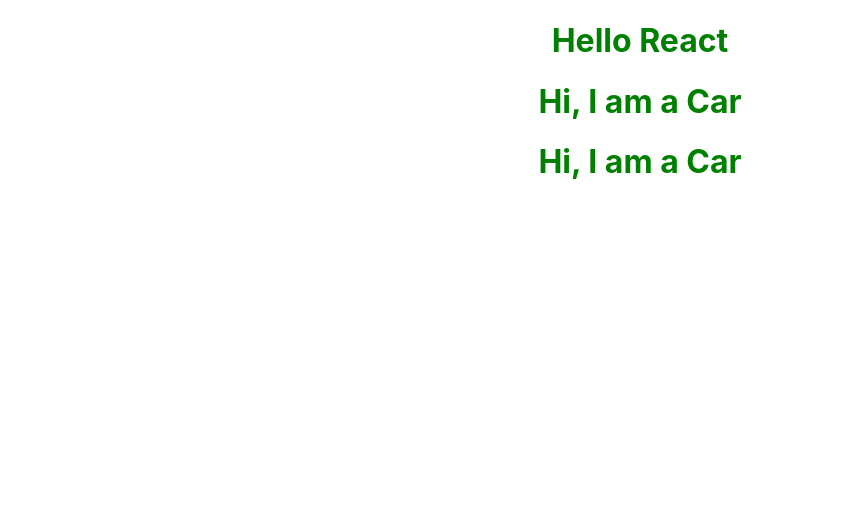
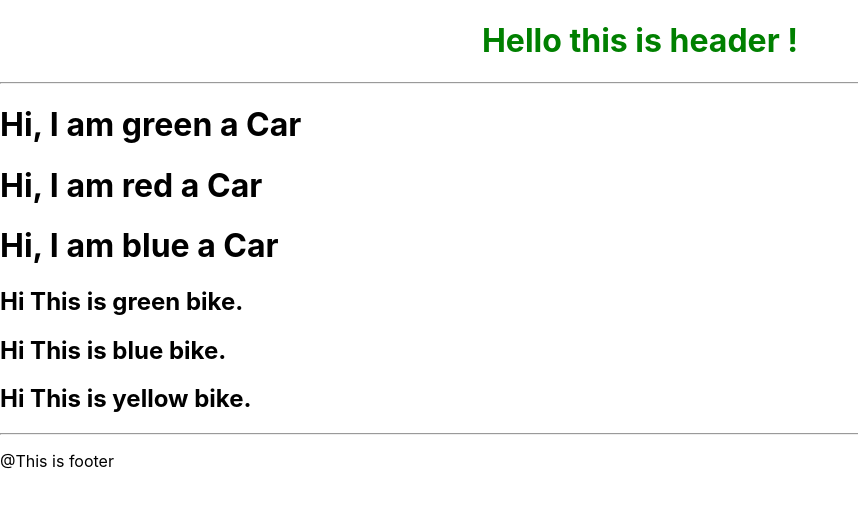
Before and after one commit to srinu0906/react-practise, a React (Create React App) app: page / in a window 1280 px wide. Shown: the top 506 px of the page, without its empty margins (0-858 px from the left). Built offline with nearby package versions, Linux system fonts and the light colour scheme.

Commit message:
React properties laerned

```diff
--- a/src/App.css
+++ b/src/App.css
@@ -1,4 +1,4 @@
-h1{
+header h1{
   color:green;
   text-align: center;
 }
--- a/src/App.js
+++ b/src/App.js
@@ -1,11 +1,15 @@
 import './App.css';
-import Car  from './components/car'
+import Header from './components/Header'
+import Footer from './components/Footer'
+// import  {Main}  from './components/Main';
+import { Main } from './components/Body';
+// import Car  from './components/car'
 function App() {
   return (
     <>
-    <h1>Hello React</h1>
-    <Car/>
-    <Car/>
+    <Header/>
+    <Main />
+    <Footer/>
     </>
   );
 }
--- /dev/null
+++ b/src/components/Bike.js
@@ -0,0 +1,7 @@
+function Bike (props){
+    return <>
+        <h2>Hi This is {props.color} bike. </h2>
+    </>
+}
+
+export {Bike};
--- /dev/null
+++ b/src/components/Body.js
@@ -0,0 +1,14 @@
+import Car from "./Car";
+import { Bike } from './Bike';
+function Main() {
+    return <>
+        <Car color='green'/>
+        <Car color='red'/>
+        <Car color='blue'/>
+        <Bike color='green'/>
+        <Bike color='blue'/>
+        <Bike color='yellow'/>
+    </>
+}
+
+export {Main};
--- /dev/null
+++ b/src/components/Footer.js
@@ -0,0 +1,8 @@
+function Footer() {
+    return <footer>
+        <hr/>
+        <p> @This is footer</p>
+    </footer>
+}
+
+export default Footer;
--- /dev/null
+++ b/src/components/Header.js
@@ -0,0 +1,12 @@
+import React from 'react';
+
+class Header extends React.Component {
+    render(){
+        return <header>
+            <h1> Hello this is header !</h1>
+            <hr/>
+        </header>
+    }
+}
+
+export default Header;
--- a/src/components/car.js
+++ b/src/components/car.js
@@ -2,7 +2,7 @@ import React from 'react';
 
 class Car extends React.Component {
     render(){
-        return <h1> Hi, I am a Car</h1>
+        return <h1> Hi, I am {this.props.color} a Car</h1>
     }
 }
 
```
